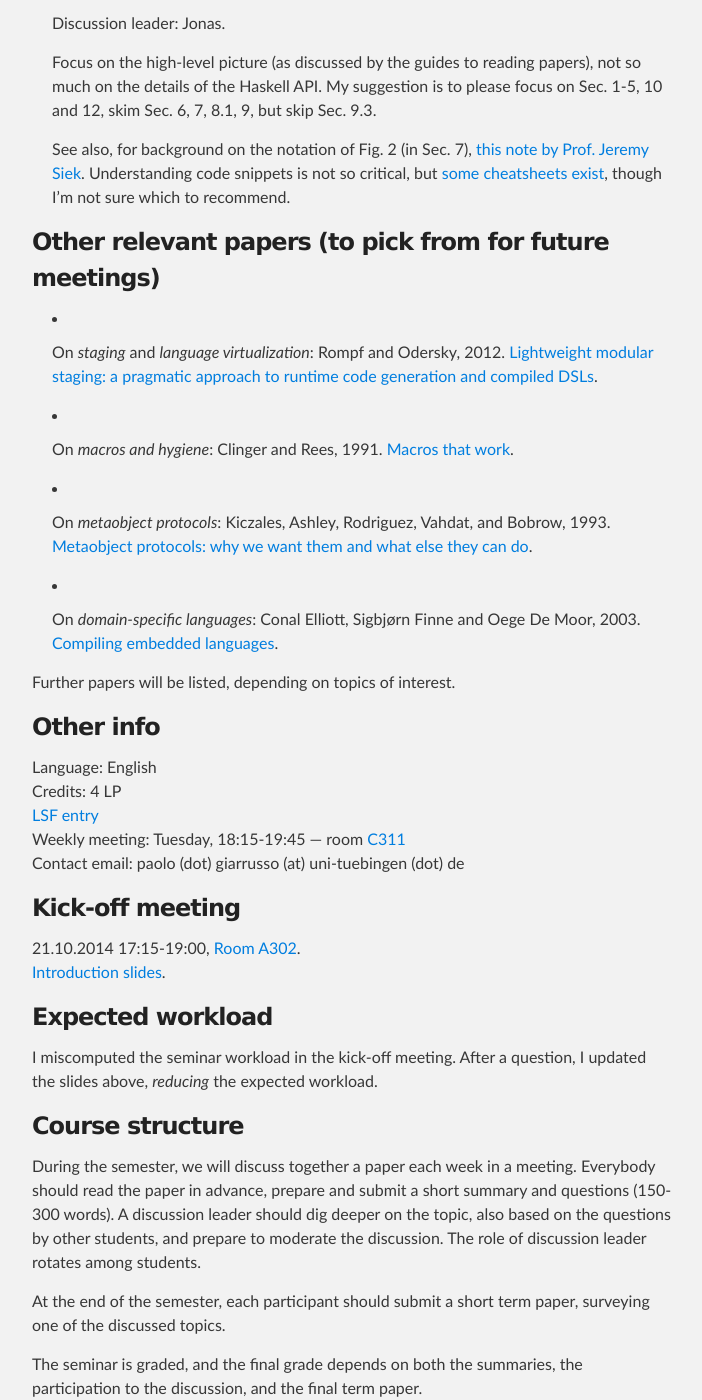
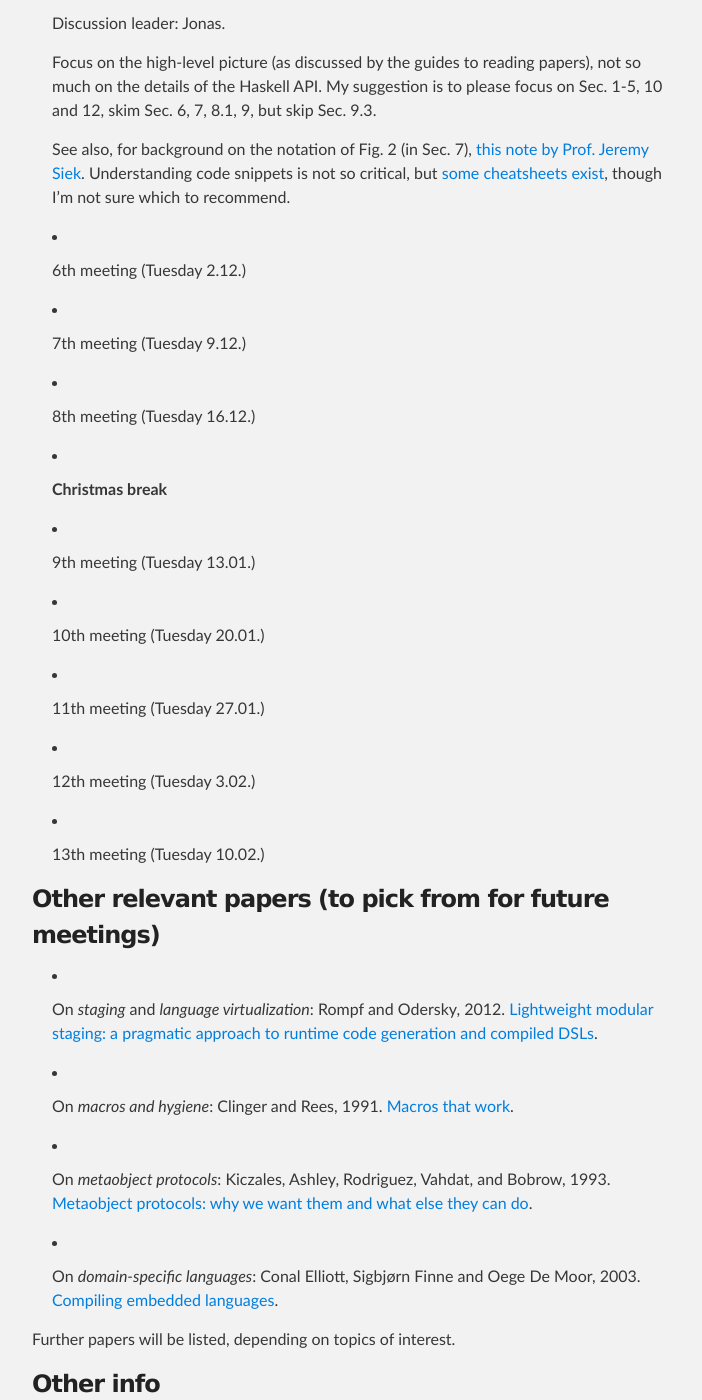
Before and after one commit to ps-mr/ps-mr.github.io, a Jekyll site: the page built from ws14-metaprogramming.md, in a window 1280 px wide and 1400 px high, scrolled down 1766 px. Shown: the whole window, without its empty margins (288-990 px from the left). Built offline with Jekyll 4.4.1, drawn with Linux system fonts in a browser that asks for light colours.

Commit message:
WS14MP: add dates

```diff
--- a/ws14-metaprogramming.md
+++ b/ws14-metaprogramming.md
@@ -63,6 +63,24 @@ Tim Sheard and Simon Peyton Jones, 2002.
     See also, for background on the notation of Fig. 2 (in Sec. 7),
     [this note by Prof. Jeremy Siek](http://siek.blogspot.de/2012/07/crash-course-on-notation-in-programming.html). Understanding code snippets is not so critical, but [some cheatsheets exist](http://fundeps.com/posts/cheatsheets/2014-03-04-cheat-sheets/), though I'm not sure which to recommend.
 
+* 6th meeting (Tuesday 2.12.)
+
+* 7th meeting (Tuesday 9.12.)
+
+* 8th meeting (Tuesday 16.12.)
+
+* **Christmas break**
+
+* 9th meeting (Tuesday 13.01.)
+
+* 10th meeting (Tuesday 20.01.)
+
+* 11th meeting (Tuesday 27.01.)
+
+* 12th meeting (Tuesday 3.02.)
+
+* 13th meeting (Tuesday 10.02.)
+
 ### Other relevant papers (to pick from for future meetings)
 
 * On *staging* and *language virtualization*: Rompf and Odersky, 2012. [Lightweight modular staging: a pragmatic approach to runtime code generation and compiled DSLs](http://dl.acm.org/citation.cfm?id=2184345).
```
